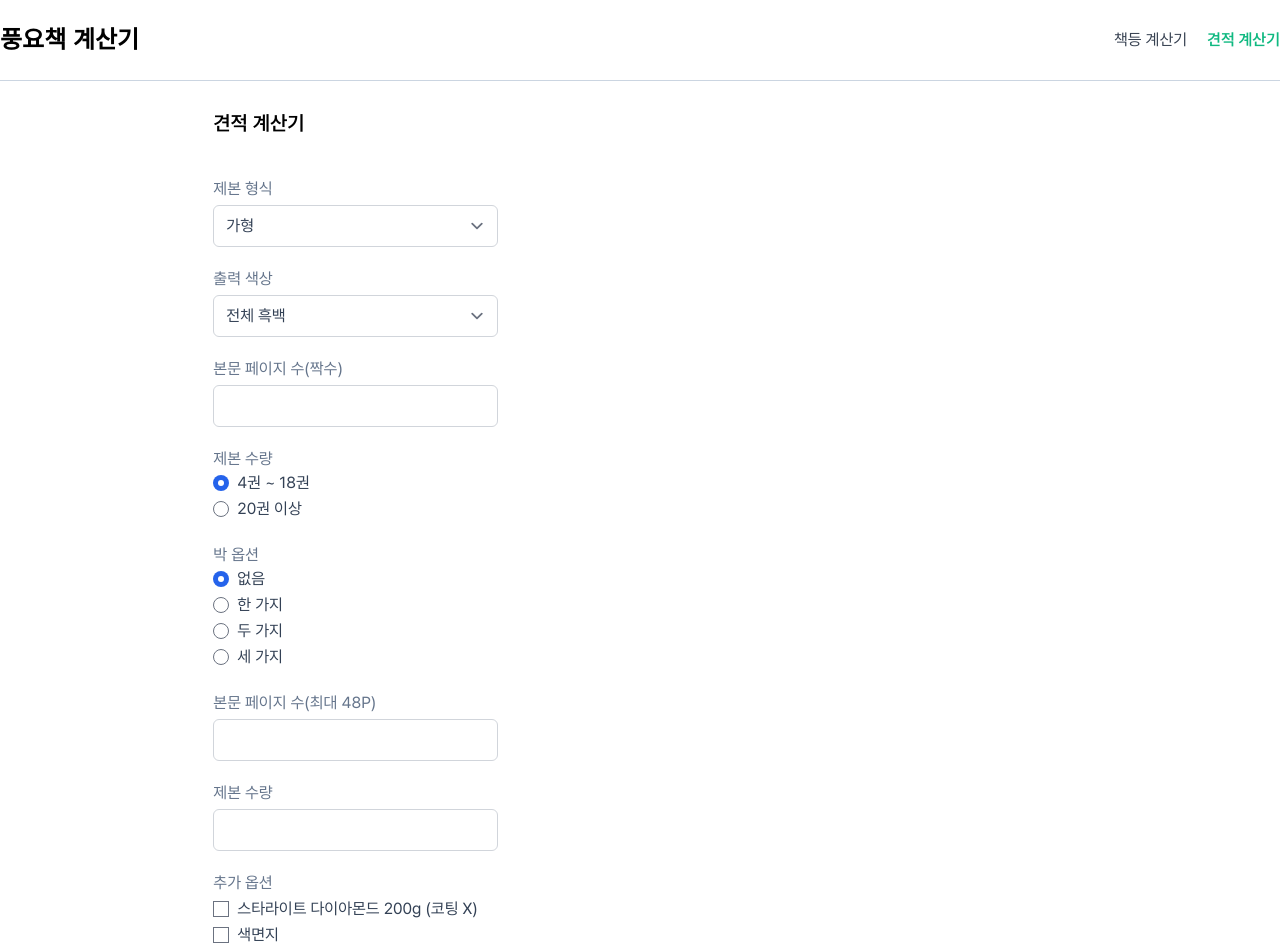
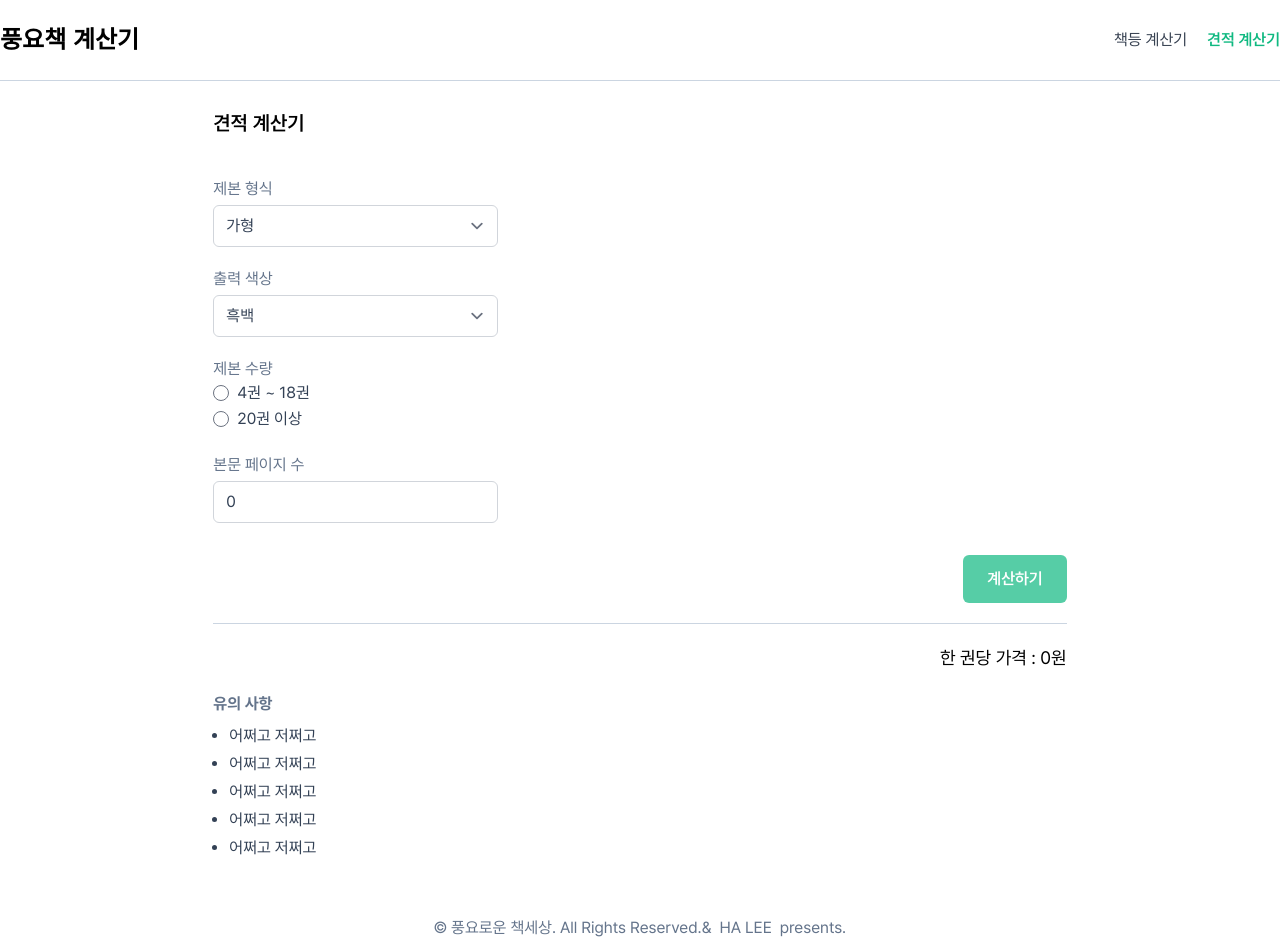
Before and after one commit to lha5/BOOK-CALCULATOR, a React (Create React App) app: page /estimate in a window 1280 px wide. Shown: the top 951 px of the page. Built offline with nearby package versions, Linux system fonts and the light colour scheme.

Commit message:
[ADD] 견적 계산기 로직 추가

```diff
--- a/src/components/common/Notice.jsx
+++ b/src/components/common/Notice.jsx
@@ -2,10 +2,12 @@ function Notice({ contents = [] }) {
   return (
     <div className="mt-5">
       <h3 className="font-bold text-slate-500 mb-2">유의 사항</h3>
-      <div className="text-slate-700">
-        <ul className="list-inside list-disc">
+      <div className="text-slate-700 text-sm md:text-base">
+        <ul className="list-outside list-disc pl-4 tabular-nums">
           {contents.map((item, idx) => (
-            <li key={'notice' + idx + 1}>{item}</li>
+            <li key={'notice' + idx + 1} className="mt-1 break-keep">
+              {item}
+            </li>
           ))}
         </ul>
       </div>
--- a/src/components/estimate/ABField.jsx
+++ b/src/components/estimate/ABField.jsx
@@ -1,45 +1,55 @@
-import InputElement from 'components/estimate/InputElement';
+import InputElement from 'components/estimate/input/InputElement';
 
-const quantityMin = [
+const quantityMono = [
   {
     id: 'minMono',
     value: 30,
     name: '4권 ~ 18권',
   },
   {
+    id: 'moreMono',
+    value: 25,
+    name: '20권 이상',
+  },
+];
+
+const quantityColor = [
+  {
     id: 'minColor',
+    value: 150,
+    name: '4권 ~ 18권',
+  },
+  {
+    id: 'moreColor',
     value: 150,
     name: '20권 이상',
   },
 ];
 
-const quantityMore = [
-  {
-    id: 'moreMono',
-    value: 25,
-    name: '4권 ~ 18권',
-  },
-  {
-    id: 'moreColor',
-    value: 120,
-    name: '20권 이상',
-  },
-];
-
-function ABField() {
+function ABField({ data, handleChange, handleChecked }) {
   return (
     <>
-      <InputElement label="본문 페이지 수(짝수)" inputType="number" />
       <InputElement
         label="제본 수량"
         inputType="radio"
-        options={quantityMin}
+        options={data.coloring === 'mono' ? quantityMono : quantityColor}
         radioName="quantity"
+        handleChecked={handleChecked}
+        field="quantity"
       />
       <InputElement
+        label="본문 페이지 수"
+        inputType="number"
+        handleChange={handleChange}
+        field="pages"
+        defaultValue={data.pages}
+      />
+      {/* <InputElement
         label="박 옵션"
         inputType="radio"
         radioName="foil"
+        handleChange={handleChange}
+        field="options"
         options={[
           {
             id: 'zero',
@@ -62,7 +72,7 @@ function ABField() {
             name: '세 가지',
           },
         ]}
-      />
+      /> */}
     </>
   );
 }
--- /dev/null
+++ b/src/components/estimate/BasicField.jsx
@@ -0,0 +1,44 @@
+import InputElement from './input/InputElement';
+
+function BasicField({ handleChange }) {
+  return (
+    <>
+      <InputElement
+        label="제본 형식"
+        inputType="select"
+        field="type"
+        options={[
+          { id: 'withBookFlaps', value: 3500, name: '가형' },
+          { id: 'simpleCover', value: 3000, name: '나형' },
+          { id: 'saddleStitchBinding', value: 900, name: '중철제본' },
+        ]}
+        handleChange={handleChange}
+      />
+      <InputElement
+        label="출력 색상"
+        inputType="select"
+        field="coloring"
+        options={[
+          {
+            id: 'allMono',
+            value: 'mono',
+            name: '흑백',
+          },
+          {
+            id: 'allColor',
+            value: 'color',
+            name: '컬러',
+          },
+          {
+            id: 'monoAndColor',
+            value: 'monoAndColor',
+            name: '부분 컬러(준비중)',
+          },
+        ]}
+        handleChange={handleChange}
+      />
+    </>
+  );
+}
+
+export default BasicField;
--- a/src/components/estimate/CField.jsx
+++ b/src/components/estimate/CField.jsx
@@ -1,31 +1,32 @@
-import InputElement from 'components/estimate/InputElement';
+import InputElement from 'components/estimate/input/InputElement';
+import CheckboxGroup from './input/CheckboxGroup';
+import Checkbox from './input/Checkbox';
 
-function CField() {
+function CField({ handleChange, options, setOptions }) {
   return (
     <>
-      <InputElement label="본문 페이지 수(최대 48P)" inputType="number" />
-      <InputElement label="제본 수량" inputType="number" min={10} />
       <InputElement
-        label="추가 옵션"
-        inputType="checkbox"
-        options={[
-          {
-            id: 'coverPaper',
-            value: 500,
-            name: '스타라이트 다이아몬드 200g (코팅 X)',
-          },
-          {
-            id: 'colorPaper',
-            value: 100,
-            name: '색면지',
-          },
-          {
-            id: 'coating',
-            value: 200,
-            name: '코팅',
-          },
-        ]}
+        label="본문 페이지 수(4의 배수, 최대 48P)"
+        inputType="number"
+        handleChange={handleChange}
+        field="pages"
       />
+      {/* <InputElement
+        label="제본 수량"
+        inputType="number"
+        min={10}
+        handleChange={handleChange}
+        field="quantity"
+      /> */}
+      <CheckboxGroup label="추가 옵션" values={options} onChange={setOptions}>
+        <Checkbox value="starlight">
+          스타라이트 다이아몬드 200g (코팅 불가)
+        </Checkbox>
+        <Checkbox value="colorPaper">색면지</Checkbox>
+        <Checkbox value="coating" disabled={options.includes('starlight')}>
+          코팅
+        </Checkbox>
+      </CheckboxGroup>
     </>
   );
 }
--- /dev/null
+++ b/src/components/estimate/input/Checkbox.jsx
@@ -0,0 +1,47 @@
+import { useContext } from 'react';
+
+import CheckboxContext from 'context/CheckboxContext';
+
+function Checkbox({ children, disabled, value, checked, onChange }) {
+  const context = useContext(CheckboxContext);
+
+  if (!context) {
+    return (
+      <label
+        className={`flex flex-row items-center justify-start mt-0.5 text-slate-700${
+          disabled ? ' text-slate-300' : ''
+        }`}
+      >
+        <input
+          type="checkbox"
+          className="mr-2 rounded-sm disabled:border-slate-300"
+          disabled={disabled}
+          checked={checked}
+          onChange={({ target: { checked } }) => onChange(checked)}
+        />{' '}
+        {children}
+      </label>
+    );
+  }
+
+  const { isDisabled, isChecked, toggleValue } = context;
+
+  return (
+    <label
+      className={`flex flex-row items-center justify-start mt-0.5 text-slate-700${
+        disabled ? ' text-slate-300' : ''
+      }`}
+    >
+      <input
+        type="checkbox"
+        className="mr-2 rounded-sm disabled:border-slate-300"
+        disabled={isDisabled(disabled)}
+        checked={isChecked(value)}
+        onChange={({ target: { checked } }) => toggleValue({ checked, value })}
+      />{' '}
+      {children}
+    </label>
+  );
+}
+
+export default Checkbox;
--- /dev/null
+++ b/src/components/estimate/input/CheckboxGroup.jsx
@@ -0,0 +1,32 @@
+import CheckboxContext from 'context/CheckboxContext';
+
+function CheckboxGroup({
+  label,
+  children,
+  disabled: groupDisabled,
+  values,
+  onChange,
+}) {
+  const isDisabled = (disabled) => disabled || groupDisabled;
+
+  const isChecked = (value) => values.includes(value);
+
+  const toggleValue = ({ checked, value }) => {
+    if (checked) {
+      onChange(values.concat(value));
+    } else {
+      onChange(values.filter((v) => v !== value));
+    }
+  };
+
+  return (
+    <fieldset className="block w-full md:w-1/2 lg:w-1/3 mt-5">
+      <legend className="text-slate-500">{label}</legend>
+      <CheckboxContext.Provider value={{ isDisabled, isChecked, toggleValue }}>
+        {children}
+      </CheckboxContext.Provider>
+    </fieldset>
+  );
+}
+
+export default CheckboxGroup;
--- a/src/components/estimate/InputElement.jsx
+++ b/src/components/estimate/input/InputElement.jsx
@@ -1,13 +1,21 @@
-function InputElement({ label = '', inputType = 'number', options = [], min = 4, radioName = '' }) {
-  const InputText = () => (
-    <input type="text" className="mt-1 block w-full rounded-md border-gray-300 text-slate-700" />
-  );
-
+function InputElement({
+  field = '',
+  label = '',
+  inputType = 'number',
+  options = [],
+  min = 4,
+  radioName = '',
+  handleChange,
+  handleChecked,
+  defaultValue,
+}) {
   const InputNumber = () => (
     <input
       type="number"
       className="mt-1 block w-full rounded-md border-gray-300 text-slate-700"
       min={min}
+      defaultValue={defaultValue ? parseInt(defaultValue) : 0}
+      onChange={(e) => handleChange(e, field)}
     />
   );
 
@@ -15,9 +23,14 @@ function InputElement({ label = '', inputType = 'number', options = [], min = 4,
     <select
       className="mt-1 block w-full rounded-md border-gray-300 text-slate-700"
       defaultValue={options[0].value}
+      onChange={(e) => handleChange(e, field)}
     >
       {options.map((item) => (
-        <option key={item.id} value={item.value} disabled={item.id === 'monoAndColor'}>
+        <option
+          key={item.id}
+          value={item.value}
+          disabled={item.value === 'monoAndColor'}
+        >
           {item.name}
         </option>
       ))}
@@ -27,13 +40,17 @@ function InputElement({ label = '', inputType = 'number', options = [], min = 4,
   const InputRadio = () => (
     <div className="flex flex-col text-slate-700">
       {options.map((item) => (
-        <label key={item.id} className="flex flex-row items-center justify-start mb-0.5">
+        <label
+          key={item.id}
+          className="flex flex-row items-center justify-start mb-0.5"
+        >
           <input
             type="radio"
-            defaultChecked={options[0].name === item.name}
+            // defaultChecked={options[0].name === item.name}
             name={radioName}
             value={item.value}
             className="mr-2"
+            onClick={(e) => handleChecked(e, field)}
           />
           {item.name}
         </label>
@@ -41,28 +58,14 @@ function InputElement({ label = '', inputType = 'number', options = [], min = 4,
     </div>
   );
 
-  const InputCheckbox = () => (
-    <div className="flex flex-col text-slate-700">
-      {options.map((item) => (
-        <label key={item.id} className="flex flex-row items-center justify-start mt-0.5">
-          <input type="checkbox" value={item.value} className="mr-2" /> {item.name}
-        </label>
-      ))}
-    </div>
-  );
-
   const renderInputElement = () => {
     switch (inputType) {
-      case 'text':
-        return InputText();
       case 'number':
         return InputNumber();
       case 'select':
         return InputSelect();
       case 'radio':
         return InputRadio();
-      case 'checkbox':
-        return InputCheckbox();
       default:
         break;
     }
--- a/src/components/layout/Footer.jsx
+++ b/src/components/layout/Footer.jsx
@@ -1,25 +1,31 @@
 function Footer() {
   return (
-    <footer className="absolute flex items-center justify-center bottom-1 left-0 right-0 h-8 text-sm md:text-base bg-transparent">
+    <footer className="absolute flex flex-col md:flex-row items-center justify-center bottom-0 left-0 right-0 h-8 text-sm md:text-base bg-transparent pb-4 md:pb-2 text-slate-500">
+      <span>
         ©{' '}
         <a
           href="https://cafe.naver.com/bookcns"
           target="_blank"
           rel="noreferrer"
-        className="font-semibold mr-1"
+          className="mr-1 hover:text-slate-900 hover:font-semibold"
         >
           풍요로운 책세상.
         </a>
-      All Rights Reserved. &{' '}
+        All Rights Reserved.
+      </span>
+      <span>
+        {' '}
+        &{' '}
         <a
           href="https://github.com/lha5/BOOK-CALCULATOR"
           target="_blank"
           rel="noreferrer"
-        className="font-medium mx-1"
+          className="mx-1 hover:text-slate-900 hover:font-medium"
         >
           HA LEE
         </a>{' '}
         presents.
+      </span>
     </footer>
   );
 }
--- a/src/components/spine/CalculateTable.jsx
+++ b/src/components/spine/CalculateTable.jsx
@@ -25,13 +25,13 @@ function CalculateTable({ data, result, handleSetData }) {
           </td>
           <td className="border border-slate-300 py-6">
             <input
-              type="text"
+              type="number"
               defaultValue={data['100g']}
               onBlur={(e) => handleSetData(e, '100g')}
               className="input-100g text-slate-500 border-0 border-b border-b-slate-500 focus:text-emerald-500 text-center w-14 p-2"
               autoFocus
             />{' '}
-            페이지
+            <span className="text-sm md:text-base">페이지</span>
           </td>
           <td className="border border-slate-300 py-6 font-semibold">
             {result['100g']}mm
@@ -47,12 +47,12 @@ function CalculateTable({ data, result, handleSetData }) {
           </td>
           <td className="border border-slate-300 py-6">
             <input
-              type="text"
+              type="number"
               defaultValue={data['80g']}
               onBlur={(e) => handleSetData(e, '80g')}
               className="input-80g text-slate-500 border-0 border-b border-b-slate-500 focus:text-emerald-500 text-center w-14 p-2"
             />{' '}
-            페이지
+            <span className="text-sm md:text-base">페이지</span>
           </td>
           <td className="border border-slate-300 py-6 font-semibold">
             {result['80g']}mm
--- /dev/null
+++ b/src/context/CheckboxContext.jsx
@@ -0,0 +1,5 @@
+import { createContext } from 'react';
+
+const CheckboxContext = createContext();
+
+export default CheckboxContext;
--- a/src/views/estimate/index.jsx
+++ b/src/views/estimate/index.jsx
@@ -1,10 +1,10 @@
-import { useState } from 'react';
+import { useEffect, useState } from 'react';
 
-import Notice from 'components/common/Notice';
 import PageTitle from 'components/common/PageTitle';
+import BasicField from 'components/estimate/BasicField';
 import ABField from 'components/estimate/ABField';
 import CField from 'components/estimate/CField';
-import InputElement from 'components/estimate/InputElement';
+import Notice from 'components/common/Notice';
 
 const noticeData = [
   '어쩌고 저쩌고',
@@ -15,48 +15,97 @@ const noticeData = [
 ];
 
 function Index() {
-  const [data, setData] = useState({});
+  const [data, setData] = useState({
+    type: 3500,
+    coloring: 'mono',
+    pages: 0,
+    quantity: null,
+  });
+  const [result, setResult] = useState(0);
+  const [optionsC, setOptionsC] = useState([]);
+
+  useEffect(() => {
+    if (data.type === '900') {
+      setData({ ...data, quantity: 10 });
+    } else {
+      setData({ ...data, quantity: null });
+    }
+  }, [data.type]);
+
+  useEffect(() => {
+    noCheckedIfStarlight();
+  }, [optionsC]);
+
+  const handleChange = (e, field) => {
+    const { value } = e.target;
+    setData({ ...data, [field]: value });
+  };
+
+  const handleChecked = (e, field) => {
+    const value = e.target.value;
+    setData({ ...data, [field]: value });
+  };
+
+  const noCheckedIfStarlight = () => {
+    if (optionsC.includes('starlight') && optionsC.includes('coating')) {
+      setOptionsC([...optionsC.filter((v) => v !== 'coating')]);
+    }
+  };
+
+  const handleCalculateResult = () => {
+    if (data.type !== '900') {
+      const pageValue =
+        parseInt(data.pages) % 2 === 0
+          ? parseInt(data.pages)
+          : parseInt(data.pages) + 1;
+      const answer = pageValue * parseInt(data.quantity) + parseInt(data.type);
+      setResult(answer);
+    } else {
+      const optionStarlight = optionsC.includes('starlight') ? 500 : 0;
+      const optionColorPaper = optionsC.includes('colorPaper') ? 100 : 0;
+      const optionCoating = optionsC.includes('coating') ? 200 : 0;
+      const answer =
+        parseInt(data.pages) * (data.coloring === 'mono' ? 25 : 120) +
+        900 +
+        optionStarlight +
+        optionColorPaper +
+        optionCoating;
+      setResult(answer);
+    }
+  };
 
   return (
     <div className="flex flex-col md:w-full lg:w-2/3 mx-auto pb-8">
       <PageTitle title="견적 계산기" />
       <div className="flex flex-col items-start justify-start mt-5 mb-8 md:w-full">
-        <InputElement
-          label="제본 형식"
-          inputType="select"
-          options={[
-            { id: 'withBookFlaps', value: 3500, name: '가형' },
-            { id: 'simpleCover', value: 3000, name: '나형' },
-            { id: 'withBookFlaps', value: 900, name: '중철제본' },
-          ]}
-        />
-        <InputElement
-          label="출력 색상"
-          inputType="select"
-          options={[
-            {
-              id: 'allMono',
-              value: 30,
-              name: '전체 흑백',
-            },
-            {
-              id: 'allColor',
-              value: 150,
-              name: '전체 컬러',
-            },
-            {
-              id: 'monoAndColor',
-              value: 300,
-              name: '부분 컬러(준비중)',
-            },
-          ]}
-        />
-        <ABField />
-        <CField />
+        <BasicField handleChange={handleChange} />
+        {data.type === 900 || data.type === '900' ? (
+          <CField
+            handleChange={handleChange}
+            options={optionsC}
+            setOptions={setOptionsC}
+          />
+        ) : (
+          <ABField
+            data={data}
+            handleChange={handleChange}
+            handleChecked={handleChecked}
+          />
+        )}
       </div>
-      <hr className="mb-5 border-t-0 border-b border-slate-300 w-full h-px" />
+      <div className="flex items-center justify-end">
+        <button
+          type="button"
+          className="bg-emerald-500 disabled:opacity-70 disabled:cursor-default text-white rounded-md font-semibold py-3 px-6"
+          onClick={handleCalculateResult}
+          disabled={!data.pages || !data.quantity}
+        >
+          계산하기
+        </button>
+      </div>
+      <hr className="my-5 border-t-0 border-b border-slate-300 w-full h-px" />
       <div className="flex items-center justify-end text-lg">
-        한 권당 가격 : 00,000원
+        한 권당 가격 : {new Intl.NumberFormat('ko-KR').format(result)}원
       </div>
       <Notice contents={noticeData} />
     </div>
```
Also changed, not shown: src/styles/index.css (+14 -5 lines). Lines whose indentation alone changed are shown as unchanged.
